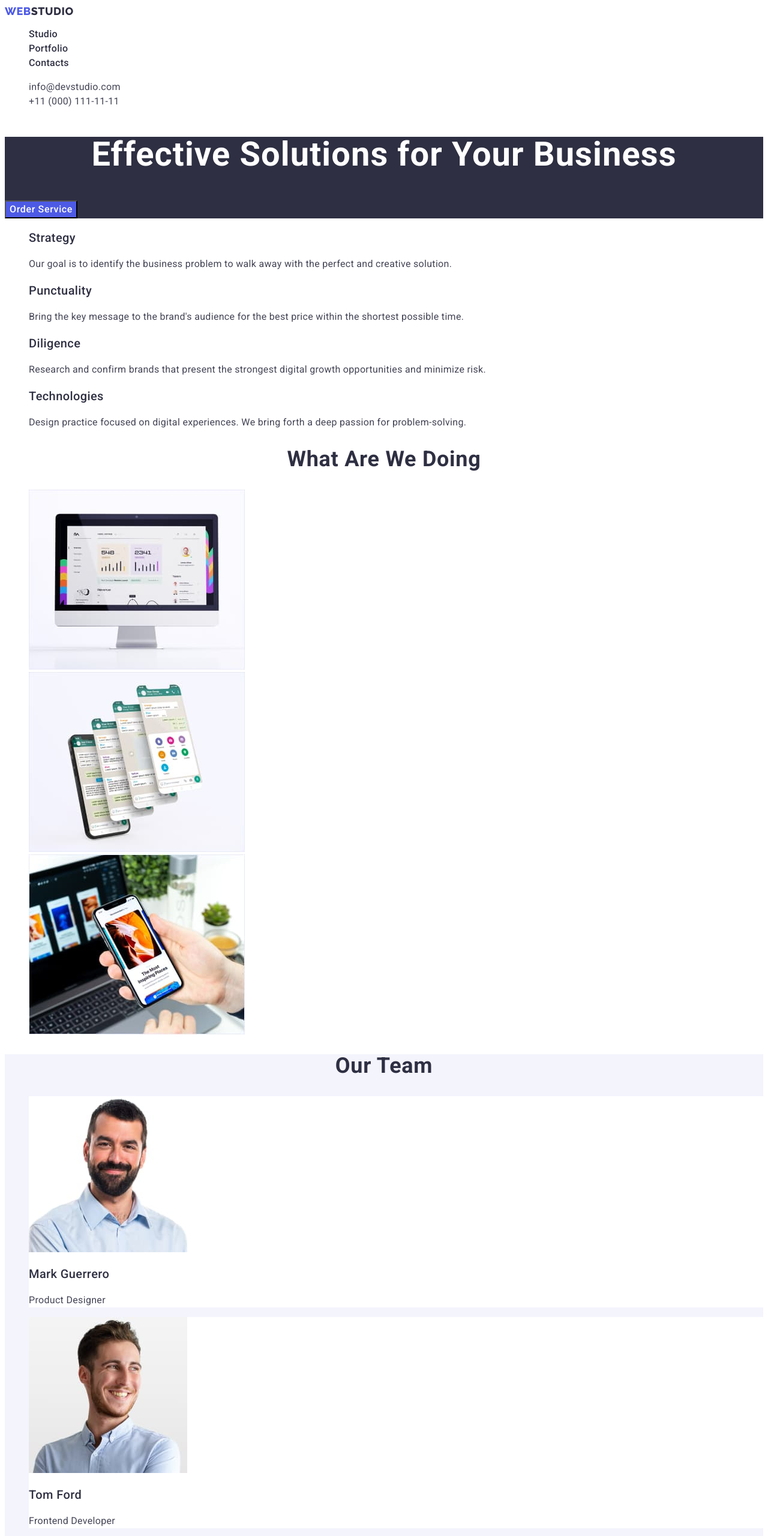
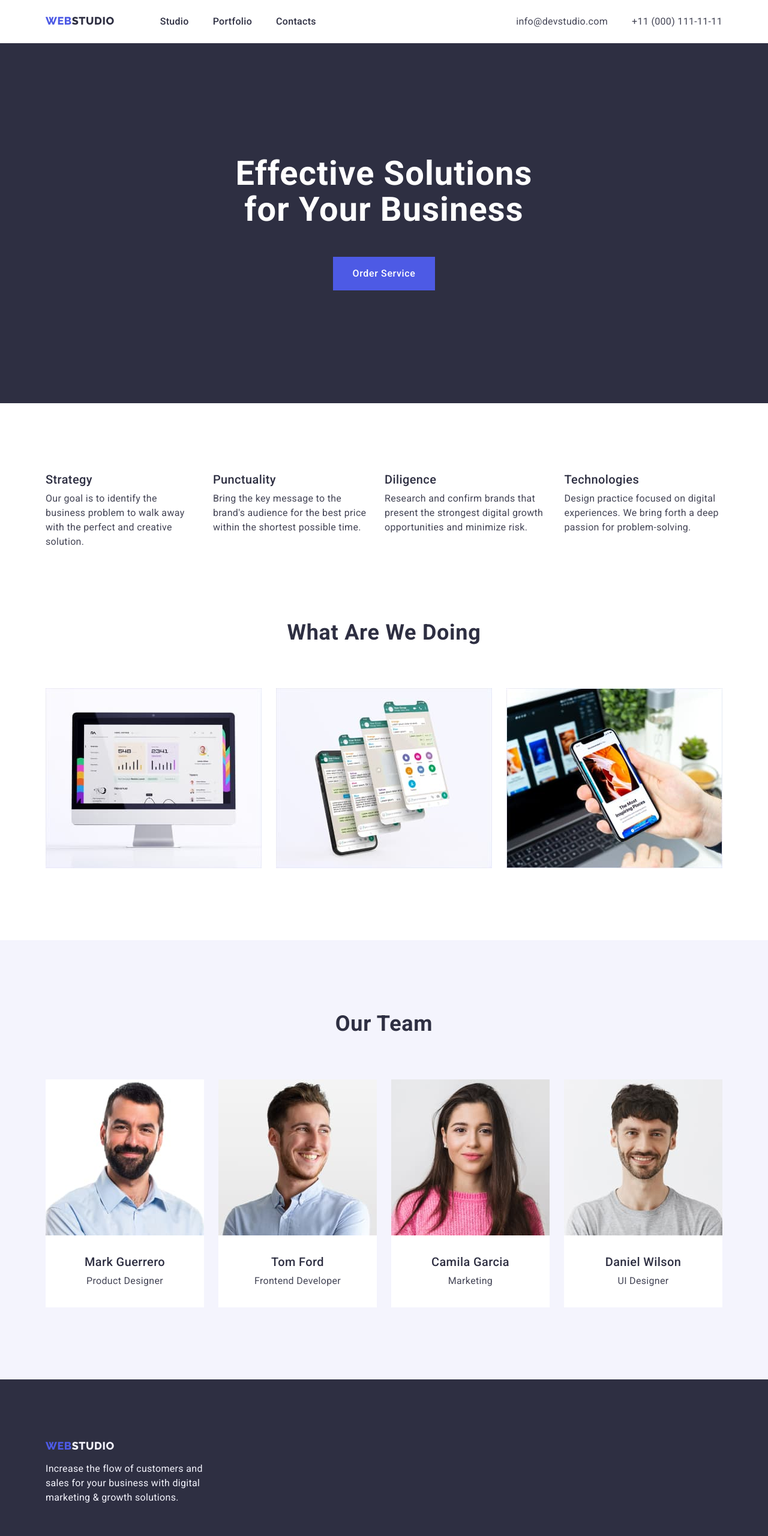
Before and after one commit to IreneTysyachuk/goit-markup-hw-03, a plain HTML site: page index.html in a window 1280 px wide. Shown: the top 2560 px of the page at 60% size. Drawn offline with nearby package versions, Linux system fonts and the light colour scheme.

Commit message:
Added geometry

```diff
--- a/css/styles.css
+++ b/css/styles.css
@@ -23,6 +23,28 @@ body {
   --portfolio-main-button-background-color: #f4f4fd;
   --main-button-background-color: #4d5ae5;
   --button-focused-background-color: #404bbf;
+  --cards-border-color: #e7e9fc;
+}
+
+p,
+h1,
+h2,
+h3,
+h4,
+h5,
+h6 {
+  margin-top: 0;
+  margin-bottom: 0;
+}
+
+ul {
+  margin-top: 0;
+  margin-bottom: 0;
+  padding-left: 0;
+}
+
+img {
+  display: block;
 }
 
 .link {
@@ -34,15 +56,27 @@ body {
 }
 
 /**-------------STUDIO----------*/
-
+.container {
+  width: 1158px;
+  padding-left: 15px;
+  padding-right: 15px;
+  margin: 0 auto;
+}
 /**-------------HEADER----------*/
 
 .header {
   background-color: var(--white-background-color);
+  padding-top: 24px;
+  padding-bottom: 24px;
 }
-/*
+
+.header-container {
+  display: flex;
+}
+
 .header-navigation {
-} */
+  display: flex;
+}
 
 .header-logo {
   font-family: "Raleway", sans-serif;
@@ -52,18 +86,21 @@ body {
   letter-spacing: 0.03em;
   text-transform: uppercase;
   color: var(--logo-main-color);
+  margin-right: 76px;
 }
 
 .header-logo-dark {
   color: var(--logo-second-color);
 }
-/*?
+
 .header-menu {
+  display: flex;
+  gap: 40px;
 }
-
+/*
 .header-menu-item {
-}*/
-
+}
+*/
 .header-menu-link {
   font-weight: 500;
   font-size: 16px;
@@ -80,9 +117,15 @@ body {
 
 .header-adress {
   font-style: normal;
+  margin-left: auto;
 }
-/*.header-adress-list {
+
+.header-adress-list {
+  display: flex;
+  gap: 40px;
 }
+
+/*
 .header-adress-item {
 }*/
 
@@ -102,7 +145,16 @@ body {
 .hero {
   background-color: var(--blue-background-color);
 }
+
+.hero-container {
+  padding-top: 188px;
+  padding-bottom: 188px;
+}
+
 .hero-title {
+  max-width: 496px;
+  margin: 0 auto;
+  margin-bottom: 48px;
   font-weight: 700;
   font-size: 56px;
   line-height: 1.07;
@@ -110,7 +162,12 @@ body {
   letter-spacing: 0.02em;
   color: var(--title-main-color);
 }
+
 .hero-btn {
+  display: block;
+  padding: 16px 32px;
+  margin: 0 auto;
+  border: none;
   font-family: inherit;
   font-weight: 500;
   font-size: 16px;
@@ -134,7 +191,16 @@ body {
 }
 .goals-item {
 }*/
+
+.goals-wrap {
+  display: flex;
+  margin-top: 115px;
+  margin-bottom: 120px;
+  gap: 24px;
+}
+
 .goals-subtitle {
+  margin-bottom: 8px;
   font-weight: 500;
   font-size: 20px;
   line-height: 1.2;
@@ -151,7 +217,13 @@ body {
 /*
 .doings {
 }*/
+
+.doings-container {
+  padding-bottom: 120px;
+}
+
 .doings-title {
+  margin-bottom: 72px;
   font-weight: 700;
   font-size: 36px;
   line-height: 1.11;
@@ -160,11 +232,16 @@ body {
   text-transform: capitalize;
   color: var(--title-color);
 }
+
+.doings-list {
+  display: flex;
+  gap: 24px;
+}
+
+.doings-item {
+  width: calc((100% - 48px) / 3);
+}
 /*
-?.doings-list {
-}
-.doings-item {
-}
 .doings-img {
 }*/
 
@@ -172,7 +249,14 @@ body {
 .team {
   background-color: var(--cloud-background-color);
 }
+
+.team-container {
+  padding-bottom: 120px;
+}
+
 .team-title {
+  padding-top: 120px;
+  margin-bottom: 72px;
   font-weight: 700;
   font-size: 36px;
   line-height: 1.11;
@@ -181,16 +265,28 @@ body {
   text-transform: capitalize;
   color: var(--title-color);
 }
-/*
-?.team-list {
-}*/
+
+.team-list {
+  display: flex;
+  gap: 24px;
+}
+
 .team-item {
+  width: calc((100% - 48px) / 3);
   background-color: var(--white-background-color);
 }
 /*
 .team-img {
 }*/
+
+.team-wrap {
+  text-align: center;
+  padding-top: 32px;
+  padding-bottom: 32px;
+}
+
 .team-subtitle {
+  margin-bottom: 8px;
   font-weight: 500;
   font-size: 20px;
   line-height: 1.2;
@@ -207,6 +303,12 @@ body {
 .footer {
   background-color: var(--blue-background-color);
 }
+
+.footer-container {
+  padding-top: 100px;
+  padding-bottom: 100px;
+}
+
 .footer-logo {
   font-family: "Raleway", sans-serif;
   font-weight: 800;
@@ -222,6 +324,8 @@ body {
 }
 
 .footer-text {
+  max-width: 264px;
+  margin-top: 16px;
   font-size: 16px;
   line-height: 1.5;
   letter-spacing: 0.02em;
@@ -232,11 +336,26 @@ body {
 /*
 .portfolio {
 }
-?.portfolio-name-list {
+*/
+.portfolio-container {
+  padding-top: 96px;
+  padding-bottom: 120px;
 }
+
+.portfolio-name-list {
+  display: flex;
+  justify-content: center;
+  gap: 24px;
+  margin-bottom: 72px;
+}
+
+/*
 .portfolio-name-item {
 }*/
 .portfolio-btn {
+  border: 0;
+  border-radius: 4px;
+  padding: 12px 24px;
   font-family: inherit;
   cursor: pointer;
   font-weight: 500;
@@ -252,16 +371,29 @@ body {
   color: var(--portfolio-button-focused-color);
   background-color: var(--button-focused-background-color);
 }
-/*
-?.portfolio-cards-list {
-}*/
+
+.portfolio-cards-list {
+  display: flex;
+  flex-wrap: wrap;
+  gap: 48px 24px;
+}
+
 .portfolio-cards-item {
+  width: calc((100 - 48px) / 3);
   background-color: var(--white-background-color);
+}
+
+.portfolio-cards-wrap {
+  padding: 32px 16px;
+  border-left: 1px solid var(--cards-border-color);
+  border-right: 1px solid var(--cards-border-color);
+  border-bottom: 1px solid var(--cards-border-color);
 }
 /*
 .portfolio-img {
 }*/
 .portfolio-subtitle {
+  margin-bottom: 8px;
   font-weight: 500;
   font-size: 20px;
   line-height: 1.2;
--- a/index.html
+++ b/index.html
@@ -10,17 +10,25 @@
       href="https://fonts.googleapis.com/css2?family=Raleway:wght@800&family=Roboto:wght@400;500;700;900&display=swap"
       rel="stylesheet"
     />
+    <link
+      rel="stylesheet"
+      href="https://cdnjs.cloudflare.com/ajax/libs/modern-normalize/2.0.0/modern-normalize.min.css"
+      integrity="sha512-4xo8blKMVCiXpTaLzQSLSw3KFOVPWhm/TRtuPVc4WG6kUgjH6J03IBuG7JZPkcWMxJ5huwaBpOpnwYElP/m6wg=="
+      crossorigin="anonymous"
+      referrerpolicy="no-referrer"
+    />
     <link rel="stylesheet" href="./css/styles.css" />
     <title>Web Studio</title>
   </head>
 
   <body>
     <header class="header">
+      <div class="container header-container">
         <nav class="header-navigation">
           <a class="header-logo link" href="./index.html"
             >Web<span class="header-logo-dark">Studio</span>
           </a>
-        <ul class="list">
+          <ul class="header-menu list">
             <li class="header-menu-item">
               <a class="header-menu-link link" href="./index.html">Studio</a>
             </li>
@@ -37,7 +45,9 @@
         <address class="header-adress">
           <ul class="header-adress-list list">
             <li class="header-adress-item">
-            <a class="header-adress-link link" href="mailto:info@devstudio.com"
+              <a
+                class="header-adress-link link"
+                href="mailto:info@devstudio.com"
                 >info@devstudio.com</a
               >
             </li>
@@ -48,22 +58,26 @@
             </li>
           </ul>
         </address>
+      </div>
     </header>
 
     <main>
       <section class="hero">
+        <div class="container hero-container">
           <h1 class="hero-title">Effective Solutions for Your Business</h1>
           <button class="hero-btn" type="button">Order Service</button>
+        </div>
       </section>
 
       <section class="goals">
+        <div class="container">
           <h2 hidden>Our goals</h2>
-        <ul class="list">
+          <ul class="goals-wrap list">
             <li class="goals-item">
               <h3 class="goals-subtitle">Strategy</h3>
               <p class="goals-item-text">
-              Our goal is to identify the business problem to walk away with the
-              perfect and creative solution.
+                Our goal is to identify the business problem to walk away with
+                the perfect and creative solution.
               </p>
             </li>
             <li class="goals-item">
@@ -88,11 +102,13 @@
               </p>
             </li>
           </ul>
+        </div>
       </section>
 
       <section class="doings">
+        <div class="container doings-container">
           <h2 class="doings-title">What are we doing</h2>
-        <ul class="list">
+          <ul class="doings-list list">
             <li class="doings-item">
               <img
                 class="doings-img"
@@ -121,11 +137,13 @@
               />
             </li>
           </ul>
+        </div>
       </section>
 
       <section class="team">
+        <div class="container team-container">
           <h2 class="team-title">Our Team</h2>
-        <ul class="list">
+          <ul class="team-list list">
             <li class="team-item">
               <img
                 class="team-img"
@@ -134,8 +152,10 @@
                 width="264"
                 height="260"
               />
+              <div class="team-wrap">
                 <h3 class="team-subtitle">Mark Guerrero</h3>
                 <p class="team-item-text">Product Designer</p>
+              </div>
             </li>
             <li class="team-item">
               <img
@@ -145,8 +165,10 @@
                 width="264"
                 height="260"
               />
+              <div class="team-wrap">
                 <h3 class="team-subtitle">Tom Ford</h3>
                 <p class="team-item-text">Frontend Developer</p>
+              </div>
             </li>
             <li class="team-item">
               <img
@@ -156,8 +178,10 @@
                 width="264"
                 height="260"
               />
+              <div class="team-wrap">
                 <h3 class="team-subtitle">Camila Garcia</h3>
                 <p class="team-item-text">Marketing</p>
+              </div>
             </li>
             <li class="team-item">
               <img
@@ -167,21 +191,26 @@
                 width="264"
                 height="260"
               />
+              <div class="team-wrap">
                 <h3 class="team-subtitle">Daniel Wilson</h3>
                 <p class="team-item-text">UI Designer</p>
+              </div>
             </li>
           </ul>
+        </div>
       </section>
     </main>
 
     <footer class="footer">
+      <div class="container footer-container">
         <a class="footer-logo link" href="./index.html"
           >Web<span class="footer-logo-light">Studio</span></a
         >
         <p class="footer-text">
-        Increase the flow of customers and sales for your business with digital
-        marketing & growth solutions.
+          Increase the flow of customers and sales for your business with
+          digital marketing & growth solutions.
         </p>
+      </div>
     </footer>
   </body>
 </html>
```
Also changed, not shown: portfolio.html (+42 -7 lines). Lines whose indentation alone changed are shown as unchanged.
